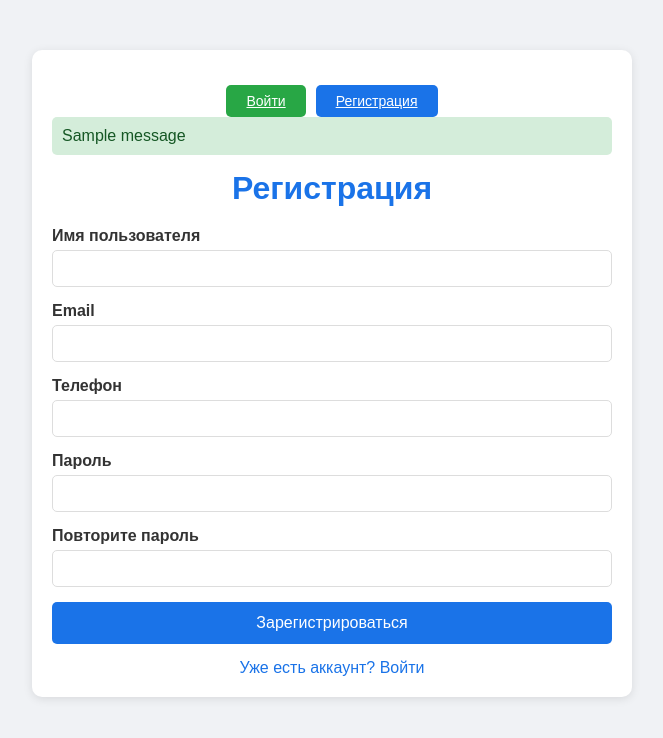
After one commit to weahem/adservice, a Django app: page /register/ in a window 1280 px wide. The commit adds this page. Shown: the top 738 px of the page, without its empty margins (308-971 px from the left). Run offline with Django 5.2, Linux system fonts and the light colour scheme; tables that the repository leaves empty hold one stand-in row (values such as "Sample post"); one stand-in notice (Sample message) is shown.

Commit message:
Added register and login/logout

```diff
--- /dev/null
+++ b/adservice/forms.py
@@ -0,0 +1,19 @@
+from django import forms
+from django.contrib.auth.forms import UserCreationForm
+from django.contrib.auth import get_user_model
+
+User = get_user_model()
+
+class CustomUserCreationForm(UserCreationForm):
+    email = forms.EmailField(required=True)
+    phone = forms.CharField(max_length=20, required=False)
+
+    class Meta:
+        model = User
+        fields = ('username', 'email', 'phone', 'password1', 'password2')
+
+    def clean_email(self):
+        email = self.cleaned_data.get('email')
+        if User.objects.filter(email=email).exists():
+            raise forms.ValidationError('Пользователь с такой почтой уже существует')
+        return email
--- a/adservice/urls.py
+++ b/adservice/urls.py
@@ -2,8 +2,14 @@ from django.urls import path
 from . import views
 
 urlpatterns = [
+    # ручки
     path('api/v1/trades/', views.trades_list, name='trades_list'),
     path('api/v1/trades/<int:trade_id>/', views.trade_detail, name='trade_detail'),
     path('api/v1/trades/<int:trade_id>/images/', views.add_image, name='add_image'),
     path('api/v1/trades/<int:trade_id>/images/<int:image_id>/', views.delete_image, name='delete_image'),
+
+    # логин и регистрация
+    path('register/', views.register_view, name='register'),
+    path('login/', views.login_view, name='login'),
+    path('logout/', views.logout_view, name='logout'),
 ]
--- a/adservice/views.py
+++ b/adservice/views.py
@@ -6,6 +6,10 @@ from django.contrib.auth.decorators import login_required
 from django.shortcuts import get_object_or_404
 from django.core.exceptions import ValidationError
 from .models import Trade, Image
+from django.shortcuts import render, redirect
+from django.contrib.auth import login, authenticate, logout
+from django.contrib import messages
+from .forms import CustomUserCreationForm
 
 # Create your views here.
 def serialize_trade(trade, include_images=False):
@@ -159,3 +163,50 @@ def delete_image(request, trade_id, image_id):
 
     image.delete()
     return JsonResponse({}, status=204)
+
+
+# auth and register views
+
+def register_view(request):
+    if request.user.is_authenticated:
+        return redirect('trades_list')
+
+    if request.method == 'POST':
+        form = CustomUserCreationForm(request.POST)
+        if form.is_valid():
+            user = form.save()
+            login(request, user)
+            messages.success(request, 'Registration success!')
+            return redirect('trades_list')
+    else:
+        form = CustomUserCreationForm()
+
+    return render(request, 'register.html', {'form': form})
+
+
+def login_view(request):
+    if request.user.is_authenticated:
+        return redirect('trades_list')
+
+    if request.method == 'POST':
+        username = request.POST.get('username')
+        password = request.POST.get('password')
+
+        if username and password:
+            user = authenticate(request, username=username, password=password)
+            if user is not None:
+                login(request, user)
+                messages.success(request, 'Welcome!')
+
+                return redirect('trades_list')
+            else:
+                messages.error(request, 'Incorrect username or password')
+        else:
+            messages.error(request, 'Fill all fields')
+
+    return render(request, 'login.html')
+
+def logout_view(request):
+    logout(request)
+    messages.success(request, 'Вы вышли из системы')
+    return redirect('login')
--- a/project/settings.py
+++ b/project/settings.py
@@ -59,7 +59,7 @@ ROOT_URLCONF = 'project.urls'
 TEMPLATES = [
     {
         'BACKEND': 'django.template.backends.django.DjangoTemplates',
-        'DIRS': [BASE_DIR / 'templates'],
+        'DIRS': [os.path.join(BASE_DIR / 'templates')],
         'APP_DIRS': True,
         'OPTIONS': {
             'context_processors': [
--- /dev/null
+++ b/templates/base.html
@@ -0,0 +1,81 @@
+<!DOCTYPE html>
+<html lang="ru">
+<head>
+    <meta charset="UTF-8">
+    <meta name="viewport" content="width=device-width, initial-scale=1.0">
+    <title>{% block title %}Объявления{% endblock %}</title>
+    <style>
+        * { margin: 0; padding: 0; box-sizing: border-box; }
+        body { font-family: Arial, sans-serif; background: #f0f2f5; }
+        .container { max-width: 600px; margin: 50px auto; padding: 20px; background: white; border-radius: 10px; box-shadow: 0 2px 10px rgba(0,0,0,0.1); }
+        h1 { text-align: center; color: #1a73e8; margin-bottom: 20px; }
+        .form-group { margin-bottom: 15px; }
+        label { display: block; font-weight: bold; margin-bottom: 5px; color: #333; }
+        input { width: 100%; padding: 10px; border: 1px solid #ddd; border-radius: 5px; box-sizing: border-box; }
+        input:focus { outline: none; border-color: #1a73e8; }
+        .btn { width: 100%; padding: 12px; background: #1a73e8; color: white; border: none; border-radius: 5px; font-size: 16px; cursor: pointer; }
+        .btn:hover { background: #1557b0; }
+        .error { color: #dc3545; font-size: 14px; margin-top: 5px; }
+        .messages { margin-bottom: 15px; }
+        .messages .success { background: #d4edda; color: #155724; padding: 10px; border-radius: 5px; }
+        .messages .error { background: #f8d7da; color: #721c24; padding: 10px; border-radius: 5px; }
+        .links { text-align: center; margin-top: 15px; }
+        .links a { color: #1a73e8; text-decoration: none; }
+        .links a:hover { text-decoration: underline; }
+        .auth-buttons {
+            display: flex;
+            gap: 10px;
+            justify-content: center;
+            margin-top: 15px;
+            flex-wrap: wrap;
+        }
+        .auth-buttons .btn-small {
+            padding: 8px 20px;
+            font-size: 14px;
+            width: auto;
+        }
+        .btn-logout {
+            background: #dc3545;
+        }
+        .btn-logout:hover {
+            background: #c82333;
+        }
+        .btn-login {
+            background: #28a745;
+        }
+        .btn-login:hover {
+            background: #218838;
+        }
+        .user-info {
+            text-align: center;
+            margin: 10px 0;
+            font-weight: bold;
+            color: #333;
+        }
+    </style>
+</head>
+<body>
+    <div class="container">
+        <!-- КНОПКИ ВХОДА/ВЫХОДА -->
+        <div class="auth-buttons">
+            {% if user.is_authenticated %}
+                <span class="user-info">👤 {{ user.username }}</span>
+                <a href="{% url 'logout' %}" class="btn btn-small btn-logout">Выйти</a>
+            {% else %}
+                <a href="{% url 'login' %}" class="btn btn-small btn-login">Войти</a>
+                <a href="{% url 'register' %}" class="btn btn-small">Регистрация</a>
+            {% endif %}
+        </div>
+
+        {% if messages %}
+            <div class="messages">
+                {% for message in messages %}
+                    <div class="{{ message.tags }}">{{ message }}</div>
+                {% endfor %}
+            </div>
+        {% endif %}
+
+        {% block content %}{% endblock %}
+    </div>
+</body>
+</html>
--- /dev/null
+++ b/templates/register.html
@@ -0,0 +1,46 @@
+{% extends 'base.html' %}
+
+{% block title %}Регистрация{% endblock %}
+
+{% block content %}
+    <h1>Регистрация</h1>
+    <form method="post">
+        {% csrf_token %}
+        <div class="form-group">
+            <label for="username">Имя пользователя</label>
+            <input type="text" name="username" id="username" required>
+            {% if form.username.errors %}
+                <div class="error">{{ form.username.errors.0 }}</div>
+            {% endif %}
+        </div>
+        <div class="form-group">
+            <label for="email">Email</label>
+            <input type="email" name="email" id="email" required>
+            {% if form.email.errors %}
+                <div class="error">{{ form.email.errors.0 }}</div>
+            {% endif %}
+        </div>
+        <div class="form-group">
+            <label for="phone">Телефон</label>
+            <input type="text" name="phone" id="phone">
+        </div>
+        <div class="form-group">
+            <label for="password1">Пароль</label>
+            <input type="password" name="password1" id="password1" required>
+            {% if form.password1.errors %}
+                <div class="error">{{ form.password1.errors.0 }}</div>
+            {% endif %}
+        </div>
+        <div class="form-group">
+            <label for="password2">Повторите пароль</label>
+            <input type="password" name="password2" id="password2" required>
+            {% if form.password2.errors %}
+                <div class="error">{{ form.password2.errors.0 }}</div>
+            {% endif %}
+        </div>
+        <button type="submit" class="btn">Зарегистрироваться</button>
+    </form>
+    <div class="links">
+        <a href="{% url 'login' %}">Уже есть аккаунт? Войти</a>
+    </div>
+{% endblock %}
```
Also changed, not shown: templates/login.html (added, +22 -0 lines), templates/test_all_api.html (+11 -1 lines).
